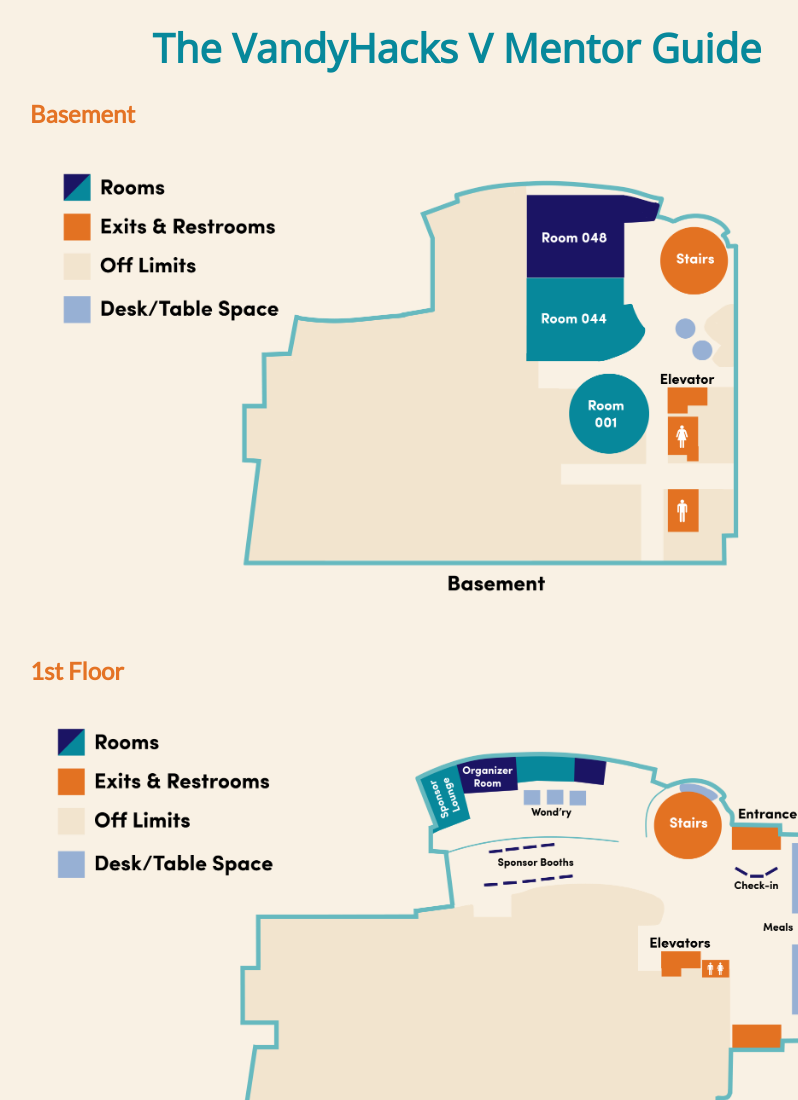
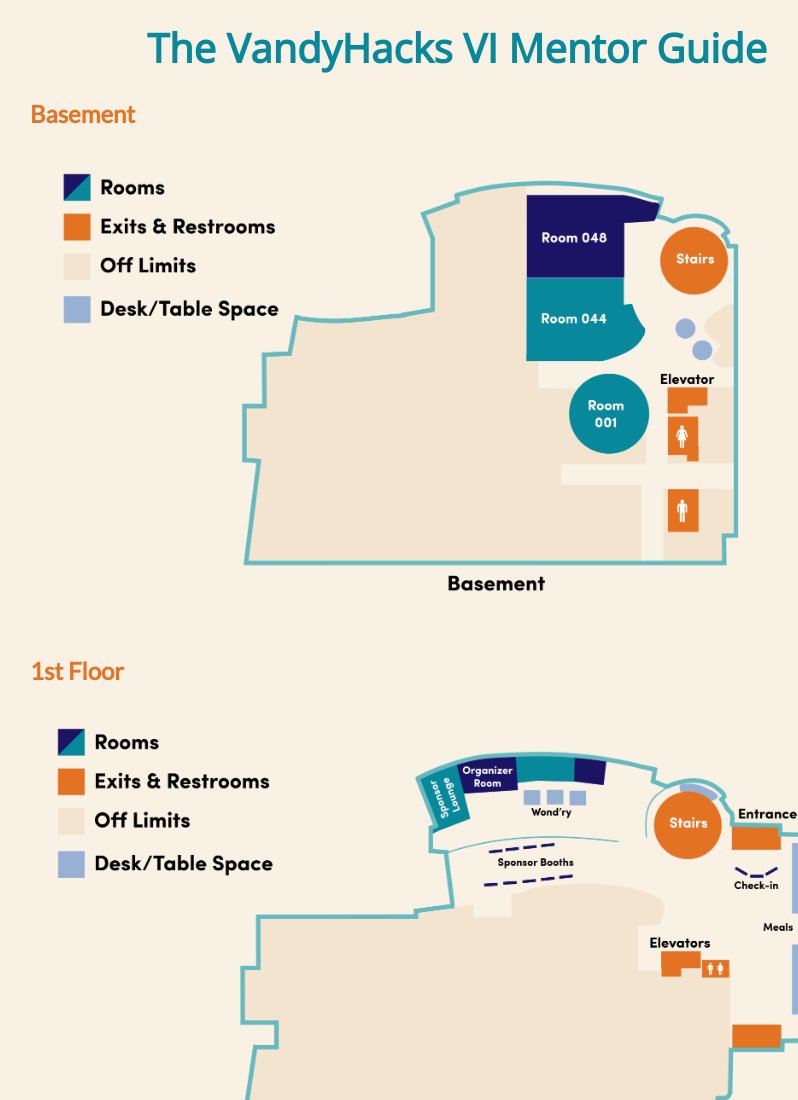
Before and after one commit to VandyHacks/vh-guide-pipeline, a React app: page mentor/index.html in a window 1280 px wide. Shown: the top 1100 px of the page, without its empty margins (183-981 px from the left). Built offline with nearby package versions, Linux system fonts and the light colour scheme; files whose address does not match are found by name.

Commit message:
update to vh6

```diff
--- a/mentor/index.html
+++ b/mentor/index.html
@@ -7,7 +7,7 @@
 </head>
 
 <body>
-    <h1 class='title'>The VandyHacks V Mentor Guide</h1>
+    <h1 class='title'>The VandyHacks VI Mentor Guide</h1>
     <div id="content"></div>
     <script src='./js/main.js'></script>
 </body>
```
